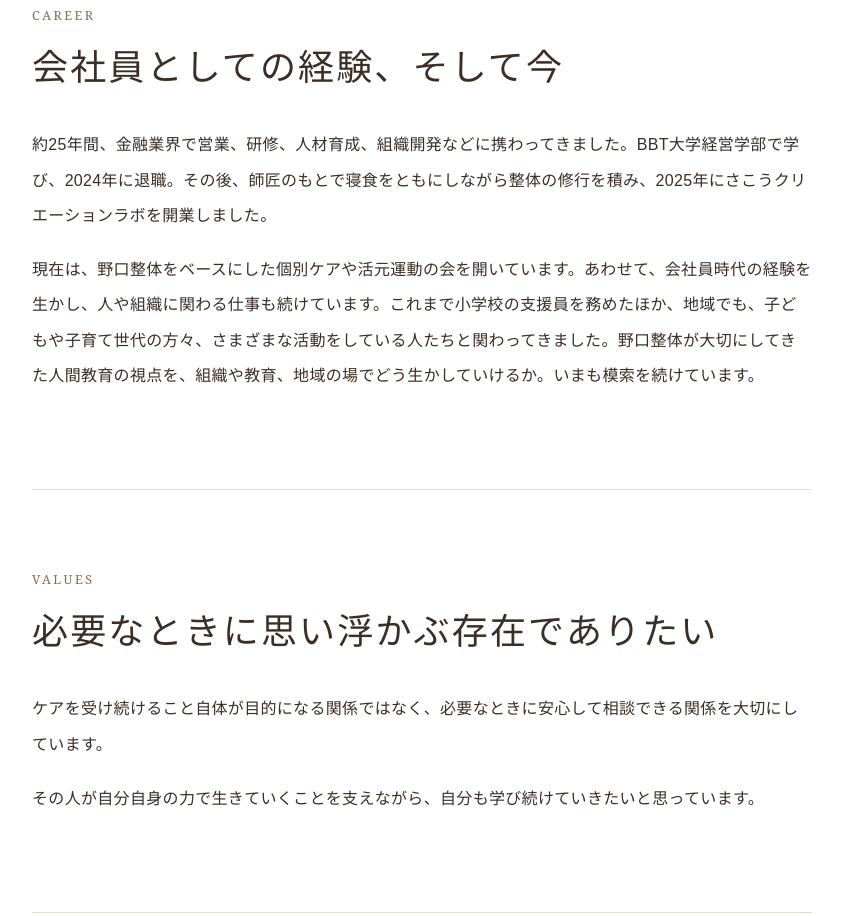
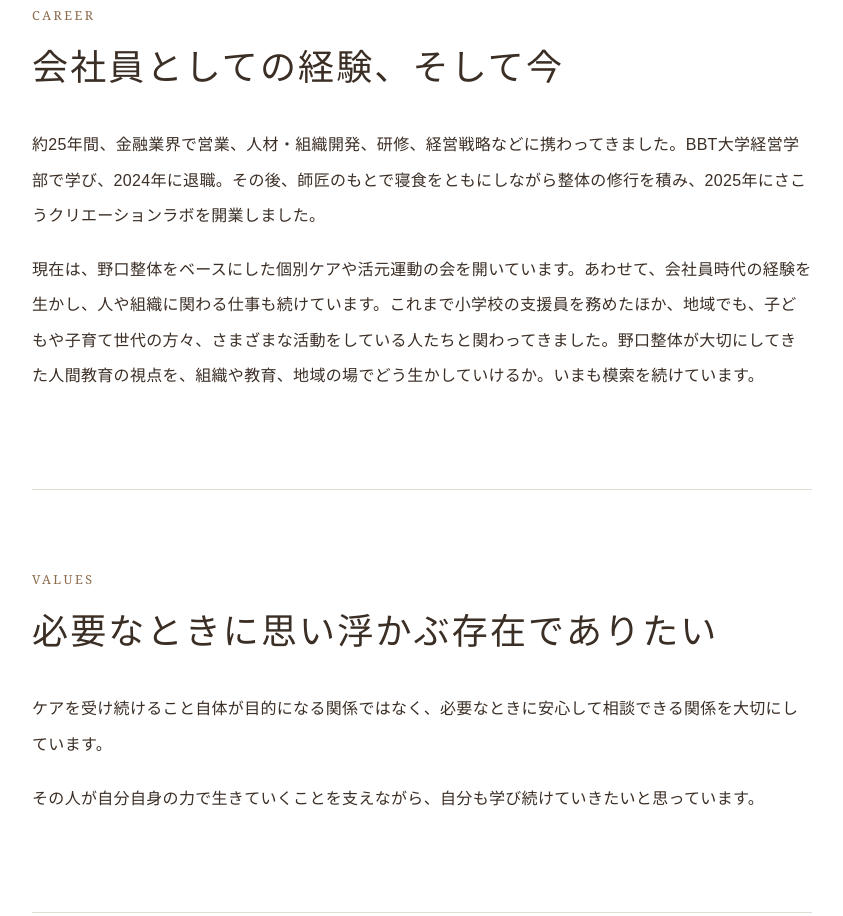
Before and after one commit to waichandesu/sacocreationlab, a plain HTML site: page about.html in a window 1280 px wide. Shown: the part 2060-2976 px from the top of the page, without its empty margins (218-1061 px from the left). Drawn offline with Linux system fonts and the light colour scheme; a web font is replaced by a local one.

Commit message:
わたしについて：経歴の表現を調整
Co-Authored-By: Claude Opus 5.5 <noreply@anthropic.com>
Claude-Session: https://claude.ai/code/session_01G8tv5XP3e9zZT3h7sFTDD2

```diff
--- a/about.html
+++ b/about.html
@@ -46,7 +46,7 @@
 
 <div class="chapter" id="received"><div class="chapter-kicker">NOGUCHI SEITAI &amp; ME</div><h2>私が野口整体から受け取ったもの</h2><a class="textlink" href="https://note.com/yuka_chaa" rel="noopener noreferrer" target="_blank">「わたしと野口整体」をnoteで読む</a><p>私は2歳の頃から、師匠である叔父の整体を受けて育ちました。野口整体は、大人になってから学び始めた健康法ではなく、幼い頃から暮らしの中にあったものです。</p><p>その後、金融業界で約25年間働き、営業や人材育成、組織づくりなど、さまざまな仕事に携わってきました。</p><p>多くの人と関わる中で、身体のことも、人が学ぶことも、働くことも、暮らすことも、それぞれが切り離されたものではないと感じるようになりました。</p><p>私が師匠から受け取ってきたものは、身体を観る技術だけではありません。</p><p>一人の人間として尊重されること。自分の中にある力を大切にすること。そして、自分自身の人生を生きること。</p><p>自分の中にも力がある。</p><p>そんなことを、私自身も野口整体を通して受け取ってきたように思います。</p><p>だからこそ、いま私が届けたいのも、ただ不調を整えるための時間だけではありません。</p><p>身体を通して自分自身に目を向けたり、誰かとの関わりを見つめ直したり、何かを学ぶきっかけになったり。</p><p>それぞれの人が、自分の持っている力を生かして、活き活きと生きていく。そのための機会を、少しずつ増やしていきたいと思っています。</p></div>
 
-<div class="chapter" id="career"><div class="chapter-kicker">CAREER</div><h2>会社員としての経験、そして今</h2><p>約25年間、金融業界で営業、研修、人材育成、組織開発などに携わってきました。BBT大学経営学部で学び、2024年に退職。その後、師匠のもとで寝食をともにしながら整体の修行を積み、2025年にさこうクリエーションラボを開業しました。</p><p>現在は、野口整体をベースにした個別ケアや活元運動の会を開いています。あわせて、会社員時代の経験を生かし、人や組織に関わる仕事も続けています。これまで小学校の支援員を務めたほか、地域でも、子どもや子育て世代の方々、さまざまな活動をしている人たちと関わってきました。野口整体が大切にしてきた人間教育の視点を、組織や教育、地域の場でどう生かしていけるか。いまも模索を続けています。</p>
+<div class="chapter" id="career"><div class="chapter-kicker">CAREER</div><h2>会社員としての経験、そして今</h2><p>約25年間、金融業界で営業、人材・組織開発、研修、経営戦略などに携わってきました。BBT大学経営学部で学び、2024年に退職。その後、師匠のもとで寝食をともにしながら整体の修行を積み、2025年にさこうクリエーションラボを開業しました。</p><p>現在は、野口整体をベースにした個別ケアや活元運動の会を開いています。あわせて、会社員時代の経験を生かし、人や組織に関わる仕事も続けています。これまで小学校の支援員を務めたほか、地域でも、子どもや子育て世代の方々、さまざまな活動をしている人たちと関わってきました。野口整体が大切にしてきた人間教育の視点を、組織や教育、地域の場でどう生かしていけるか。いまも模索を続けています。</p>
 </div>
 
 <div class="chapter" id="values"><div class="chapter-kicker">VALUES</div><h2>必要なときに思い浮かぶ存在でありたい</h2><p>ケアを受け続けること自体が目的になる関係ではなく、必要なときに安心して相談できる関係を大切にしています。</p><p>その人が自分自身の力で生きていくことを支えながら、自分も学び続けていきたいと思っています。</p></div>
```
